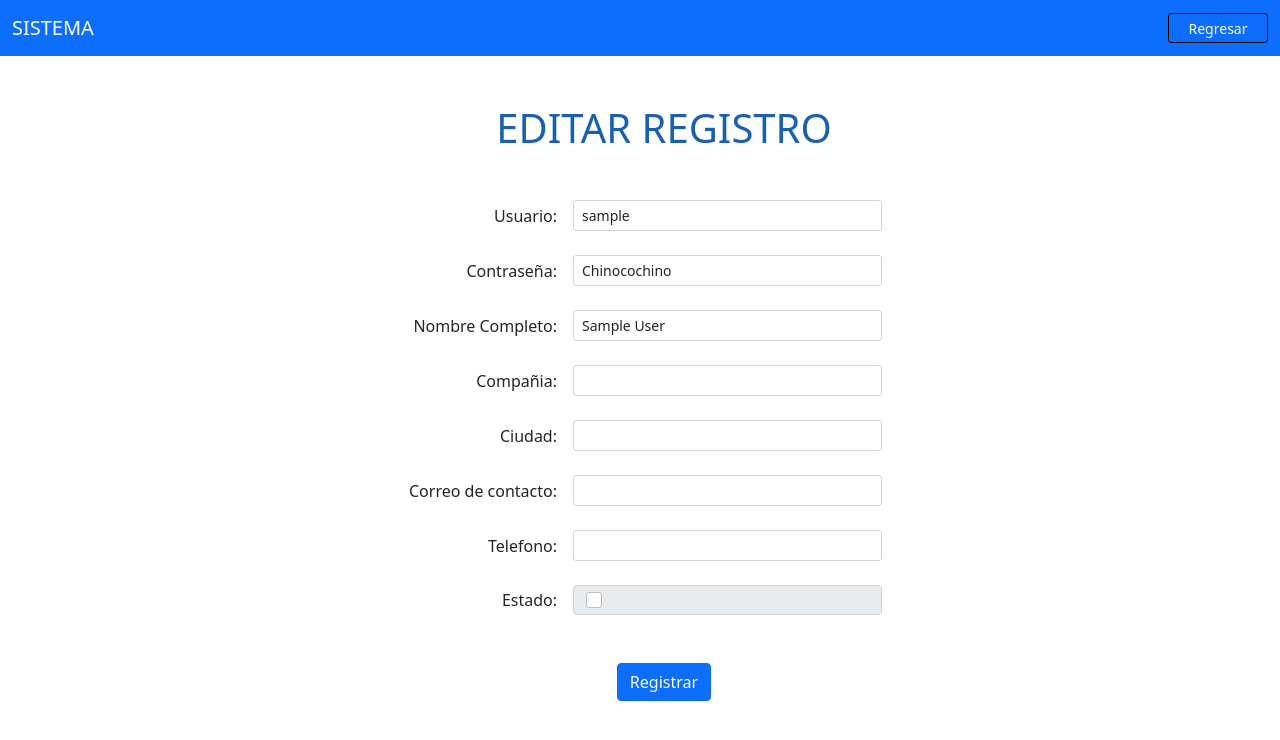
After one commit to oixgres/HCarbono, a PHP site: page /codes/php/editUser.php in a window 1280 px wide. The commit adds this page. Shown: the top 740 px of the page. Run offline with PHP 8.4, Linux system fonts and the light colour scheme; the visitor is signed in with stand-in values (Sample User, id 1).

Commit message:
La pagina de administrador permite editar y eliminar a los usuarios.

```diff
--- a/SistemaEmisiones/codes/php/adminLogin.php
+++ b/SistemaEmisiones/codes/php/adminLogin.php
@@ -15,7 +15,7 @@ if($connection)
   if($nr == 1)
   {
     header("Location: adminPage.php");
-    exit;
+    exit();
   }
   else
   {
--- /dev/null
+++ b/SistemaEmisiones/codes/php/editUser.php
@@ -0,0 +1,131 @@
+<?php session_start(); ?>
+<!DOCTYPE html>
+
+<html lang="en" dir="ltr">
+  <head>
+    <meta charset="utf-8">
+    <title>Sistema Emisiones (Nombre en desarrollo)</title>
+
+    <link href="https://cdn.jsdelivr.net/npm/bootstrap@5.0.0-beta2/dist/css/bootstrap.min.css" rel="stylesheet" integrity="sha384-BmbxuPwQa2lc/FVzBcNJ7UAyJxM6wuqIj61tLrc4wSX0szH/Ev+nYRRuWlolflfl" crossorigin="anonymous">
+    <script src="https://cdn.jsdelivr.net/npm/bootstrap@5.0.0-beta2/dist/js/bootstrap.bundle.min.js" integrity="sha384-b5kHyXgcpbZJO/tY9Ul7kGkf1S0CWuKcCD38l8YkeH8z8QjE0GmW1gYU5S9FOnJ0" crossorigin="anonymous"></script>
+
+    <link rel="stylesheet" href="../css/style.css">
+  </head>
+
+  <body class="page-settings">
+    <nav class="navbar navbar-dark bg-primary">
+      <div class="container-fluid">
+        <a class="navbar-brand" href="#">SISTEMA</a>
+        <ul class="navbar-nav me-auto justify-content-end">
+        </ul>
+        <a class="btn btn-primary btn-sm button-settings "href="../../index.html">Regresar</a>
+      </div>
+    </nav>
+
+    <section>
+      <h1 class="mt-5 ms-5 d-flex justify-content-center">EDITAR REGISTRO</h1>
+
+      <div class="container-fluid  mt-5">
+        <form class="" action="../php/registration.php" method="post">
+          <div class="row g-3 align-items-center d-flex justify-content-center mb-4">
+            <div class="col-auto col-small d-flex justify-content-end">
+              <label for="userSection" class="">Usuario:</label>
+            </div>
+            <div class="col-auto form-small">
+              <input
+                type="text"
+                class="form-control form-control-sm"
+                id="userSection"
+                name="user"
+                value="<?php  echo $_SESSION['Username']; ?>"
+              >
+            </div>
+          </div>
+
+          <div class="row g-3 align-items-center d-flex justify-content-center mb-4">
+            <div class="col-auto col-small d-flex justify-content-end">
+              <label for="passSection" class="">Contraseña:</label>
+            </div>
+            <div class="col-auto form-small">
+              <input
+                type="text"
+                class="form-control form-control-sm"
+                id="passSection"
+                name="pass"
+                value="Chinocochino"
+                >
+            </div>
+          </div>
+
+
+          <div class="row g-3 align-items-center d-flex justify-content-center mb-4">
+            <div class="col-auto col-small d-flex justify-content-end">
+              <label for="nameSection" class="">Nombre Completo:</label>
+            </div>
+            <div class="col-auto form-small">
+              <input
+                type="text"
+                class="form-control form-control-sm"
+                id="nameSection"
+                name="name"
+                value="<?php  echo $_SESSION['Nombre']; ?>"
+              >
+            </div>
+          </div>
+
+          <div class="row g-3 align-items-center d-flex justify-content-center mb-4">
+            <div class="col-small d-flex justify-content-end">
+              <label for="companySection" class="">Compañia:</label>
+            </div>
+            <div class="col-auto form-small">
+              <input type="text" class="form-control form-control-sm" id="companySection" name="company">
+            </div>
+          </div>
+
+          <div class="row g-3 align-items-center d-flex justify-content-center mb-4">
+            <div class="col-small d-flex justify-content-end">
+              <label for="citySection" class="">Ciudad:</label>
+            </div>
+            <div class="col-auto form-small">
+              <input type="text" class="form-control form-control-sm" id="citySection" name="city">
+            </div>
+          </div>
+
+          <div class="row g-3 align-items-center d-flex justify-content-center mb-4">
+            <div class="col-small d-flex justify-content-end">
+              <label for="emailSection" class="">Correo de contacto:</label>
+            </div>
+            <div class="col-auto form-small">
+              <input type="text" class="form-control form-control-sm" id="emailSection" name="email">
+            </div>
+          </div>
+
+          <div class="row g-3 align-items-center d-flex justify-content-center mb-4">
+            <div class="col-small d-flex justify-content-end">
+              <label for="phoneSection" class="">Telefono:</label>
+            </div>
+            <div class="col-auto form-small">
+              <input type="text" class="form-control form-control-sm" id="phoneSection" name="phone">
+            </div>
+          </div>
+
+          <div class="row g-3 align-items-center d-flex justify-content-center mb-4">
+            <div class="col-auto col-small d-flex justify-content-end">
+              <label for="statusSection" class="">Estado:</label>
+            </div>
+            <div class="col-auto form-small">
+              <!--<input type="text" class="form-control form-control-sm" id="statusSection" name="name">-->
+              <div class="input-group-text">
+                  <input class="form-check-input mt-0" type="checkbox">
+              </div>
+            </div>
+          </div>
+
+          <div class="mt-5 ms-5 d-flex justify-content-center">
+            <button type="submit" class="btn btn-primary">Registrar</button>
+          </div>
+        </form>
+      </div>
+    </section>
+  </body>
+</html>
--- a/SistemaEmisiones/codes/sql/Sistema-EmisionesV1.sql
+++ b/SistemaEmisiones/codes/sql/Sistema-EmisionesV1.sql
@@ -24,7 +24,7 @@ CREATE TABLE Usuario (
   Ciudad VARCHAR(20) NOT NULL,
   Correo VARCHAR(45) NOT NULL,
   Telefono VARCHAR(45) NOT NULL,
-  Aprobado BOOLEAN,
+  Aprobado VARCHAR(45) NOT NULL DEFAULT 'No Aprobado',
   Empresa_idEmpresa INT,
   FOREIGN KEY (Empresa_idEmpresa)
   REFERENCES Empresa(idEmpresa),
```
Also changed, not shown: SistemaEmisiones/codes/php/adminPage.php (+24 -5 lines), SistemaEmisiones/codes/php/processCRUD.php (added, +46 -0 lines).
